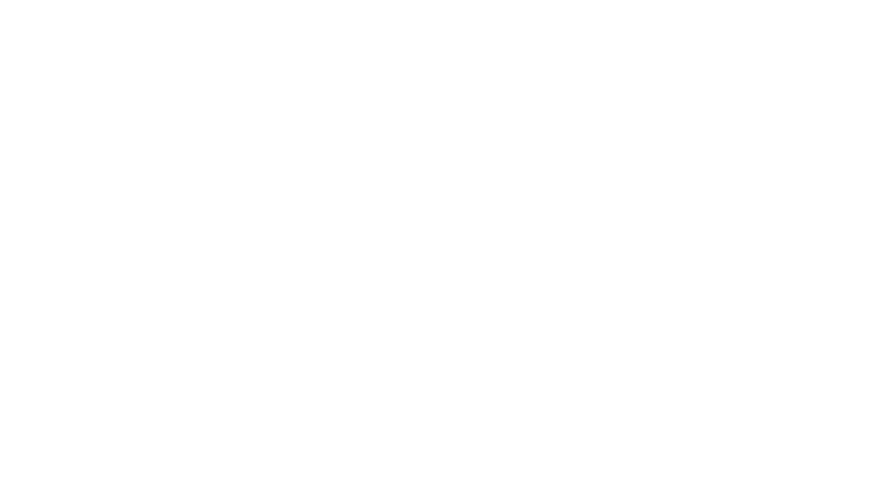
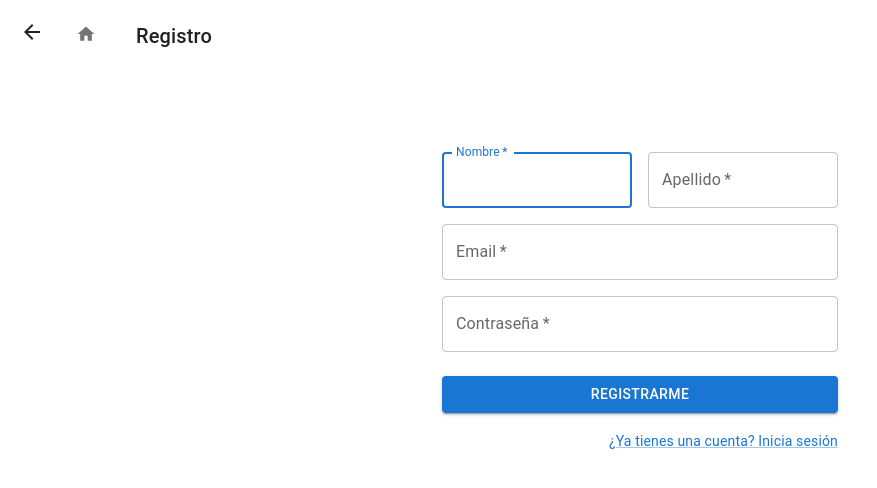
Before and after one commit to unal-swarch-2022i-1A/firma_wa, a React (Create React App) app: page /signup in a window 1280 px wide. Before the commit this address had no page. Shown: the top 488 px of the page, without its empty margins (0-877 px from the left). Built offline with nearby package versions, Linux system fonts and the light colour scheme.

Commit message:
SimpleToolBar + Page + Login forms

```diff
--- a/package.json
+++ b/package.json
@@ -15,6 +15,7 @@
     "@types/node": "^16.11.41",
     "@types/react": "^18.0.14",
     "@types/react-dom": "^18.0.5",
+    "@types/react-router-dom": "^5.3.3",
     "react": "^18.2.0",
     "react-dom": "^18.2.0",
     "react-router-dom": "^6.3.0",
--- a/src/App.tsx
+++ b/src/App.tsx
@@ -5,6 +5,7 @@ import DrawerAppBar from './components/DrawerAppBar';
 // Pages
 import Home from './views/Home';
 import SignIn from './views/SignIn';
+import SignUp from './views/SignUp';
 
 // Routing
 import {
@@ -13,6 +14,7 @@ import {
   Route,
 } from "react-router-dom";
 
+
 function App() {
   return (
     <BrowserRouter>
@@ -20,7 +22,8 @@ function App() {
         <Route path="/" element={<DrawerAppBar />}>
           <Route path="" element={<Home />} />
         </Route>
-        <Route path="Signin" element={<SignIn />} />
+        <Route path="signin" element={<SignIn />} />
+        <Route path="signup" element={<SignUp />} />
       </Routes>
     </BrowserRouter>
   );
--- a/src/components/DrawerAppBar.tsx
+++ b/src/components/DrawerAppBar.tsx
@@ -28,7 +28,11 @@ const drawerWidth = 240;
 /**
  * Arreglo de tuplas [title,url] para navegación
  */
-const navItems: [string, string][] = [["Home", "/"], ["Sign in", "/signin"]]
+const navItems: [string, string][] = [
+    ["Home", "/"],
+    ["Iniciar sesión", "/signin"],
+    //["Registrar", "/signup"]
+]
 
 export default function DrawerAppBar(props: Props) {
     const { window } = props;
@@ -43,13 +47,11 @@ export default function DrawerAppBar(props: Props) {
      */
     const buttons = (
         <Box sx={{ display: { xs: 'none', sm: 'block' } }}>
-        {navItems.map(([item, url]) => (
-            <Link to={url}>
-                <Button key={item} sx={{ color: '#fff' }}>
+            {navItems.map(([item, url]) => (
+                <Button href={url} key={item} sx={{ color: '#fff' }}>
                     {item}
                 </Button>
-            </Link>
-        ))}
+            ))}
         </Box>
     )
 
@@ -101,7 +103,7 @@ export default function DrawerAppBar(props: Props) {
                         component="div"
                         sx={{ flexGrow: 1, display: { xs: 'none', sm: 'block' } }}
                     >
-                        MUI
+                        FIRMA
                     </Typography>
                     {buttons}
                 </Toolbar>
--- a/src/components/SimpleToolbar.tsx
+++ b/src/components/SimpleToolbar.tsx
@@ -1,17 +1,20 @@
 // UI
 import Toolbar from '@mui/material/Toolbar';
+import Grid from '@mui/material/Grid';
 import Typography from '@mui/material/Typography';
 import IconButton from '@mui/material/IconButton';
 import ArrowBackIcon from '@mui/icons-material/ArrowBack';
+import HomeIcon from '@mui/icons-material/Home';
+import Stack from '@mui/material/Stack';
 
 // Routing
-import { useNavigate } from 'react-router-dom';
+import { useNavigate, Link } from 'react-router-dom';
 
 interface Props {
     /**
      * Título de la barra
      */
-    title:string;
+    title: string;
 }
 
 function SimpleToolbar(props: Props) {
@@ -22,13 +25,24 @@ function SimpleToolbar(props: Props) {
     const navigate = useNavigate();
     return (
         <Toolbar>
-            <IconButton onClick={() => navigate(-1)} edge="start" color="inherit" aria-label="menu" sx={{ mr: 2 }}>
-                <ArrowBackIcon />
+        <Grid container spacing={2} justifyContent="flex-start" alignItems="flex-end">
+          <Grid item>
+            <IconButton onClick={() => navigate(-1)} edge="start" color="inherit" aria-label="menu">
+              <ArrowBackIcon />
             </IconButton>
-            <Typography variant="h6" noWrap component="div" sx={{ flexGrow: 1 }}>
-                {props.title}
+          </Grid>
+          <Grid item>
+            <IconButton href="/">
+              <HomeIcon fontSize="small"/>
+            </IconButton>
+          </Grid>
+          <Grid item>
+            <Typography variant="h6" noWrap component="div" sx={{ ml: 2}}>
+              {props.title}
             </Typography>
-        </Toolbar>
+          </Grid>
+        </Grid>
+      </Toolbar>
     );
 }
 export default SimpleToolbar;
--- a/src/views/SignIn.tsx
+++ b/src/views/SignIn.tsx
@@ -74,9 +74,9 @@ export default function SignIn() {
                             >
                                 Iniciar sesión
                             </Button>
-                            <Grid container>
+                            <Grid container justifyContent="flex-end">
                                 <Grid item>
-                                    <Link href="#" variant="body2">
+                                    <Link href="signup" variant="body2">
                                         {"¿No tienes cuenta? Regístrate"}
                                     </Link>
                                 </Grid>
--- /dev/null
+++ b/src/views/SignUp.tsx
@@ -0,0 +1,108 @@
+import * as React from 'react';
+import Avatar from '@mui/material/Avatar';
+import Button from '@mui/material/Button';
+import CssBaseline from '@mui/material/CssBaseline';
+import TextField from '@mui/material/TextField';
+import FormControlLabel from '@mui/material/FormControlLabel';
+import Checkbox from '@mui/material/Checkbox';
+import Link from '@mui/material/Link';
+import Grid from '@mui/material/Grid';
+import Box from '@mui/material/Box';
+import LockOutlinedIcon from '@mui/icons-material/LockOutlined';
+import Typography from '@mui/material/Typography';
+import Container from '@mui/material/Container';
+import { createTheme, ThemeProvider } from '@mui/material/styles';
+import Page from '../components/Page';
+
+const theme = createTheme();
+
+export default function SignUp() {
+    const handleSubmit = (event: React.FormEvent<HTMLFormElement>) => {
+        event.preventDefault();
+        const data = new FormData(event.currentTarget);
+        console.log({
+            email: data.get('email'),
+            password: data.get('password'),
+        });
+    };
+
+    return (
+        <ThemeProvider theme={theme}>
+            <Page title="Registro">
+                <Container component="main" maxWidth="xs">
+                    <CssBaseline />
+                    <Box
+                        sx={{
+                            marginTop: 8,
+                            display: 'flex',
+                            flexDirection: 'column',
+                            alignItems: 'center',
+                        }}
+                    >
+                        <Box component="form" noValidate onSubmit={handleSubmit} sx={{ mt: 3 }}>
+                            <Grid container spacing={2}>
+                                <Grid item xs={12} sm={6}>
+                                    <TextField
+                                        autoComplete="given-name"
+                                        name="firstName"
+                                        required
+                                        fullWidth
+                                        id="firstName"
+                                        label="Nombre"
+                                        autoFocus
+                                    />
+                                </Grid>
+                                <Grid item xs={12} sm={6}>
+                                    <TextField
+                                        required
+                                        fullWidth
+                                        id="lastName"
+                                        label="Apellido"
+                                        name="lastName"
+                                        autoComplete="family-name"
+                                    />
+                                </Grid>
+                                <Grid item xs={12}>
+                                    <TextField
+                                        required
+                                        fullWidth
+                                        id="email"
+                                        label="Email"
+                                        name="email"
+                                        autoComplete="email"
+                                    />
+                                </Grid>
+                                <Grid item xs={12}>
+                                    <TextField
+                                        required
+                                        fullWidth
+                                        name="password"
+                                        label="Contraseña"
+                                        type="password"
+                                        id="password"
+                                        autoComplete="new-password"
+                                    />
+                                </Grid>
+                            </Grid>
+                            <Button
+                                type="submit"
+                                fullWidth
+                                variant="contained"
+                                sx={{ mt: 3, mb: 2 }}
+                            >
+                                Registrarme
+                            </Button>
+                            <Grid container justifyContent="flex-end">
+                                <Grid item>
+                                    <Link href="signin" variant="body2">
+                                        ¿Ya tienes una cuenta? Inicia sesión
+                                    </Link>
+                                </Grid>
+                            </Grid>
+                        </Box>
+                    </Box>
+                </Container>
+            </Page>
+        </ThemeProvider>
+    );
+}
```
Also changed, not shown: 1 other file (tests, documents, lock files or other folders).
